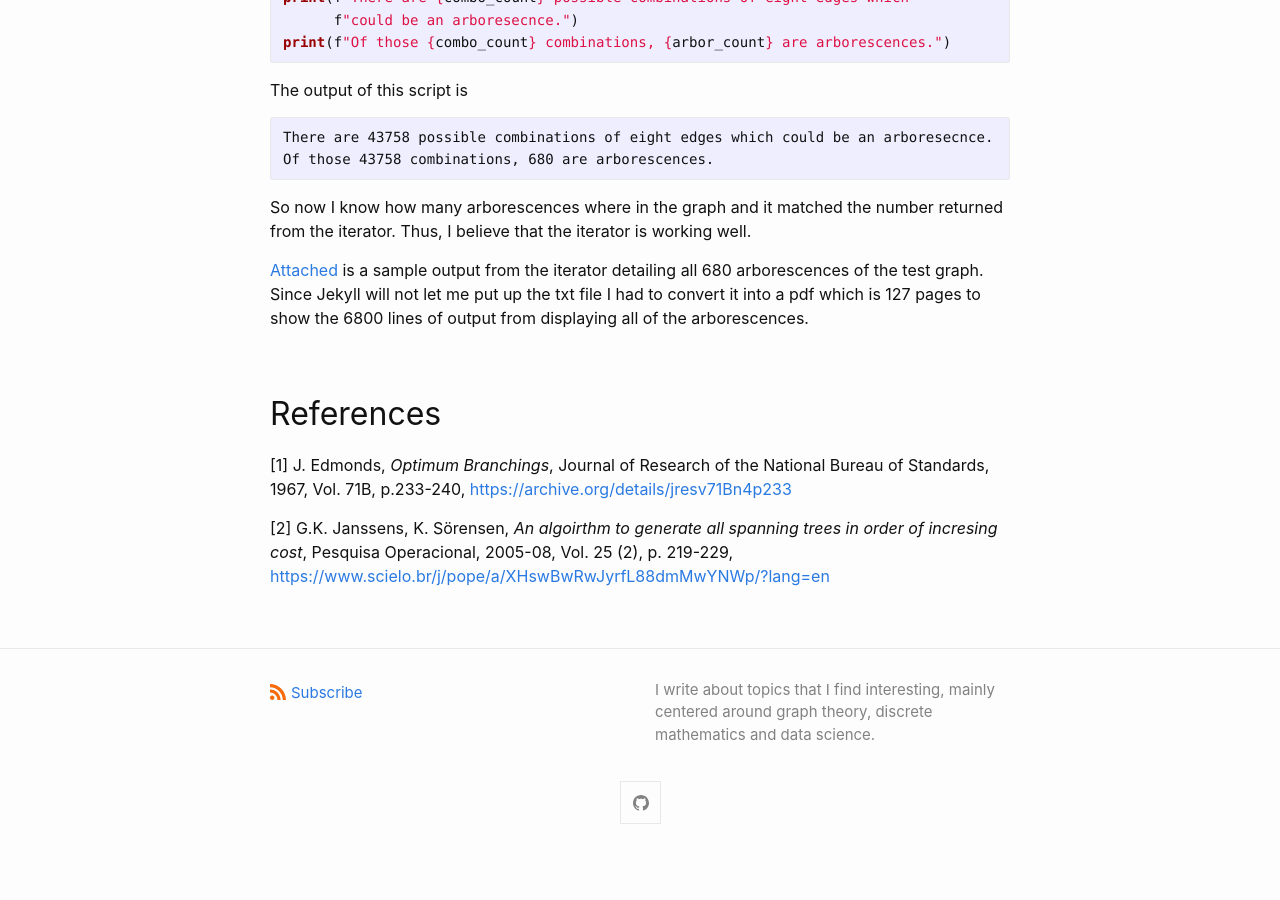
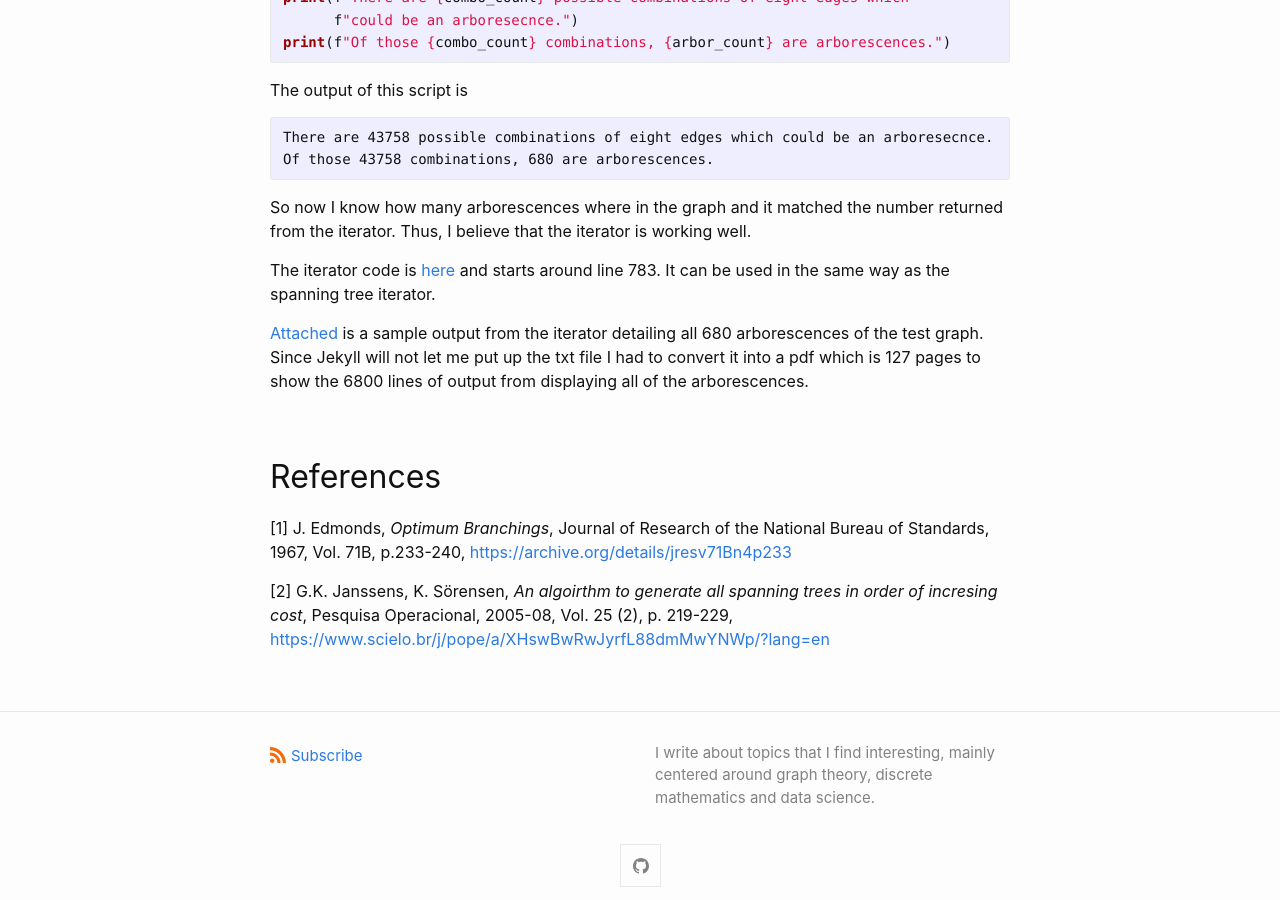
Before and after one commit to mjschwenne/old-website, a Jekyll site: the page built from _posts/2021-06-10-implementing-the-iterators.md, in a window 1280 px wide and 900 px high, scrolled down 8436 px. Built offline with Jekyll 4.4.1, drawn with Linux system fonts in a browser that asks for light colours; formulas are drawn with MathJax 3; before the commit the page ends 9295 px from its top, so only the background shows below that.

Commit message:
Linked to GitHub for arborescence iterator

```diff
--- a/_posts/2021-06-10-implementing-the-iterators.md
+++ b/_posts/2021-06-10-implementing-the-iterators.md
@@ -189,6 +189,9 @@ Of those 43758 combinations, 680 are arborescences.
 So now I know how many arborescences where in the graph and it matched the number returned from the iterator.
 Thus, I believe that the iterator is working well.
 
+The iterator code is [here](https://github.com/mjschwenne/networkx/blob/bothTSP/networkx/algorithms/tree/branchings.py) and starts around line 783.
+It can be used in the same way as the spanning tree iterator.
+
 [Attached]({{site.url}}/assets/iterator-output.pdf) is a sample output from the iterator detailing all 680 arborescences of the test graph.
 Since Jekyll will not let me put up the txt file I had to convert it into a pdf which is 127 pages to show the 6800 lines of output from displaying all of the arborescences.
 
```
